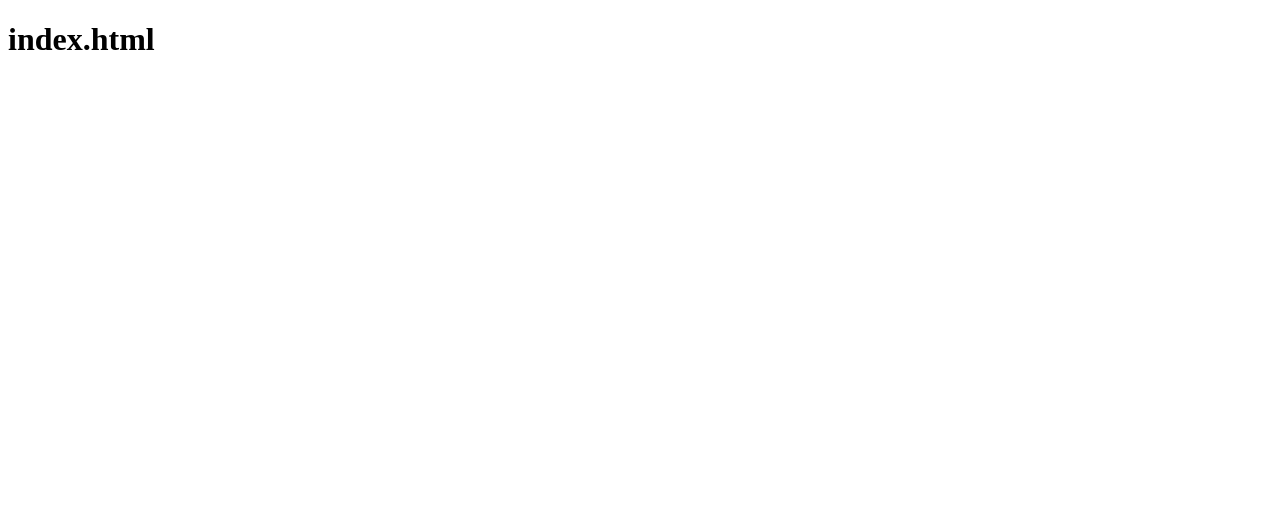
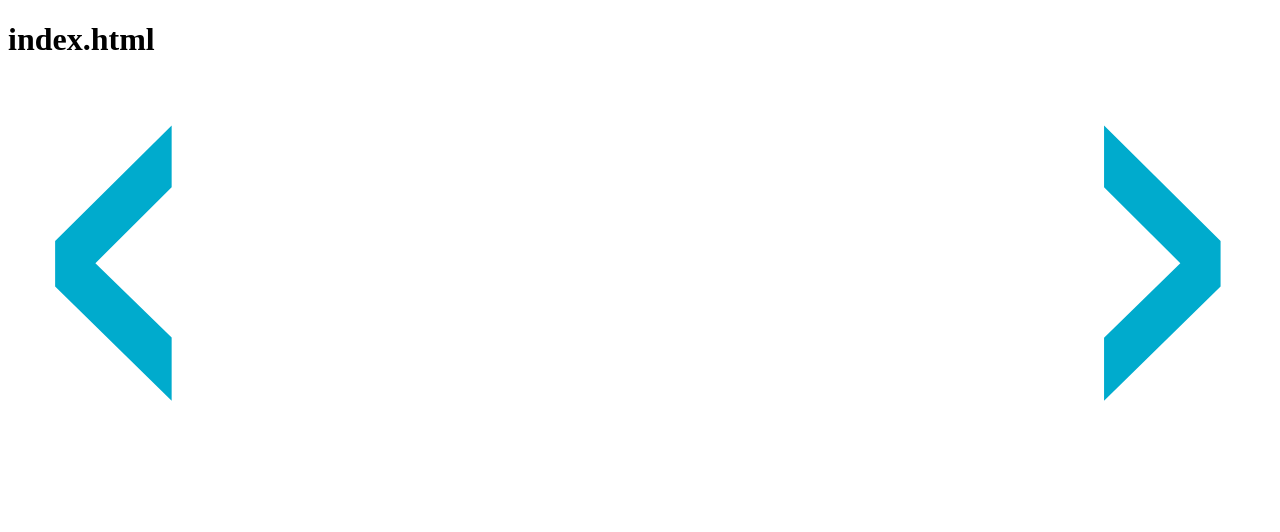
Before and after one commit to 3u128/DevOps_online_Kyiv_2022Q1, a plain HTML site: page m1/task1.1/index.html in a window 1280 px wide. Drawn offline with Linux system fonts and the light colour scheme.

Commit message:
Change your index.html. Add images source inside it. Commit.

```diff
--- a/m1/task1.1/index.html
+++ b/m1/task1.1/index.html
@@ -4,4 +4,7 @@
     <meta charset="utf-8">
     <h1>index.html</h1>
   </head>
+  <body>
+     <img src="/images/logo_white-blue.svg" alt="logo epam">
+  </body>
 </html>
```
